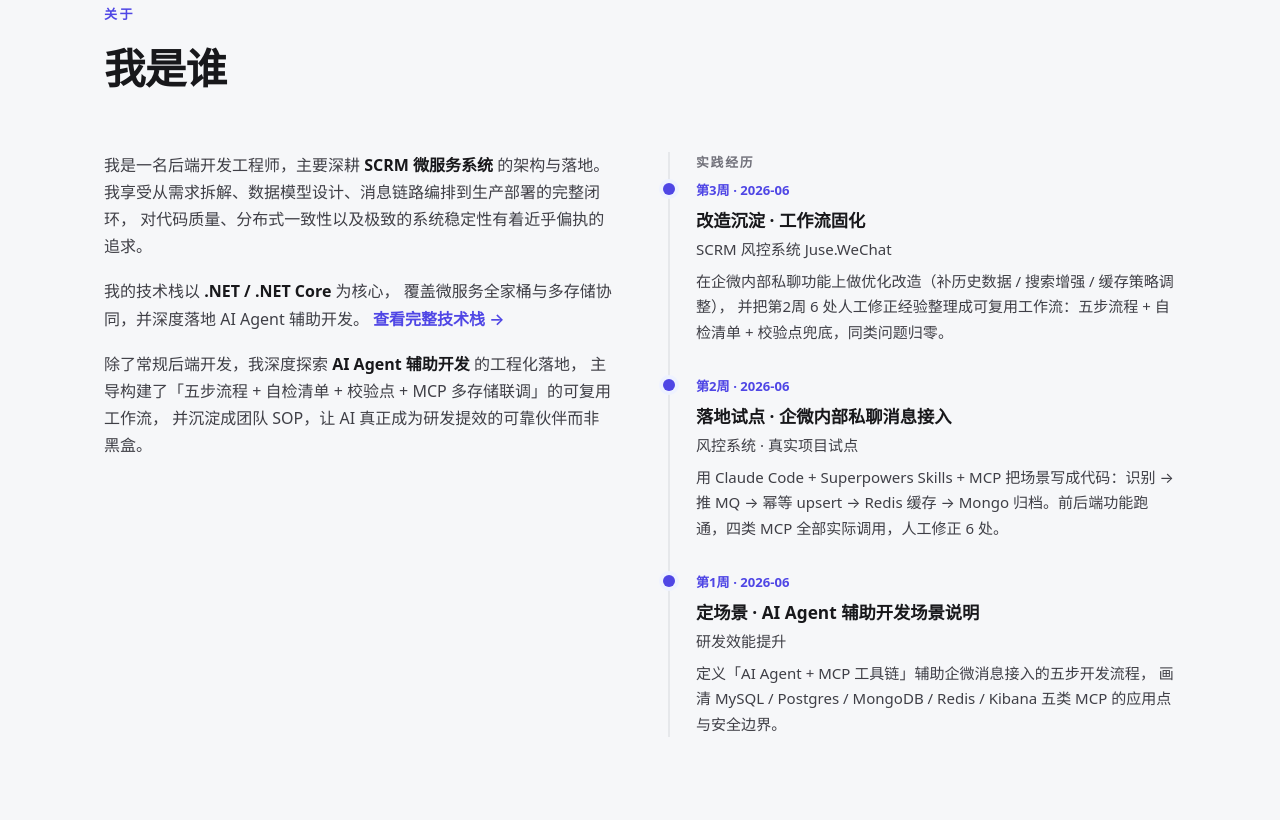
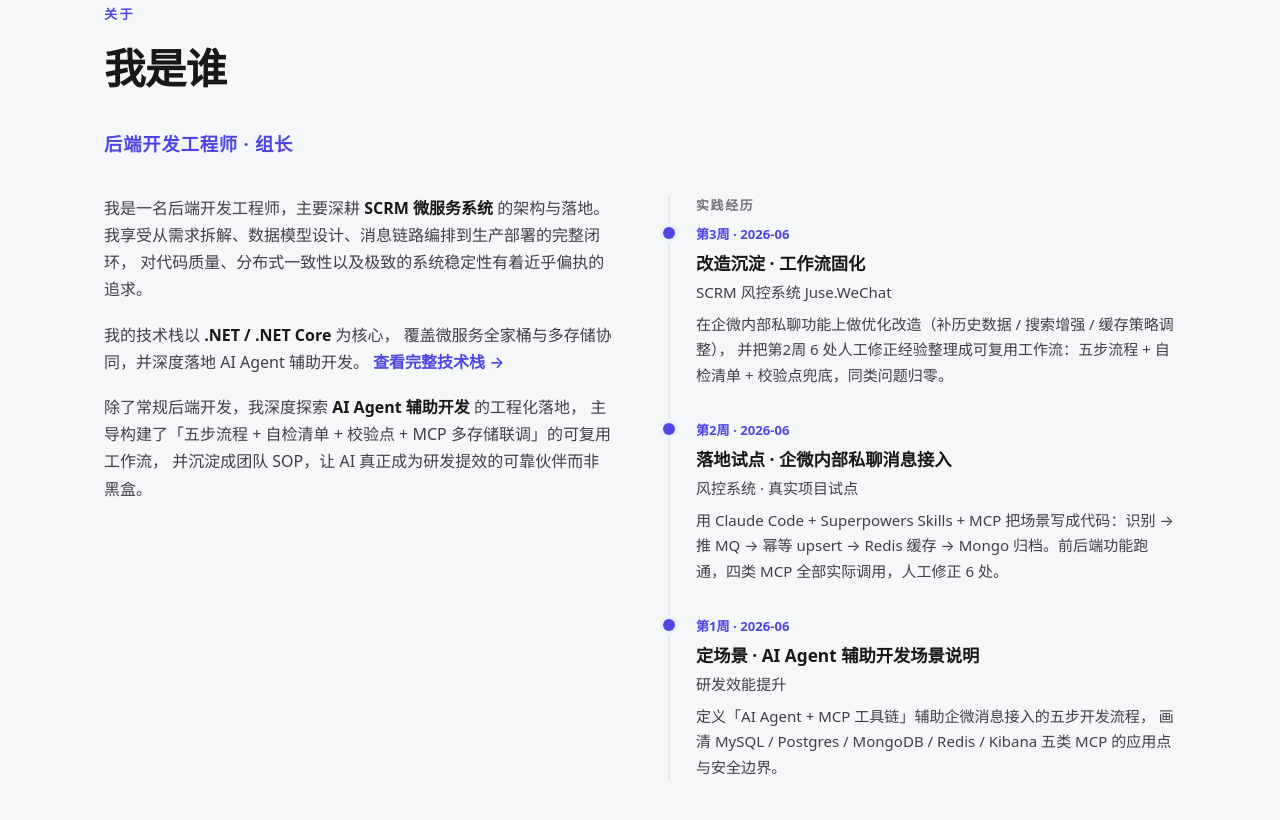
Before and after one commit to ghtaoge/resume, a plain HTML site: page index.html in a window 1280 px wide. Shown: the part 1419-2239 px from the top of the page. Drawn offline with Linux system fonts and the light colour scheme.

Commit message:
feat: 在'我是谁'标题下添加职位信息（后端开发工程师 · 组长）

```diff
--- a/index.html
+++ b/index.html
@@ -112,6 +112,7 @@
       <div class="container">
         <p class="section-label reveal">关于</p>
         <h2 class="section-title reveal">我是谁</h2>
+        <p class="job-title reveal">后端开发工程师 · 组长</p>
 
         <div class="about-grid">
           <div class="about-text reveal">
--- a/styles.css
+++ b/styles.css
@@ -354,6 +354,10 @@ button { font: inherit; cursor: pointer; border: none; background: none; color:
   font-size: 1rem; color: var(--text-soft); max-width: 560px;
   margin-top: -32px; margin-bottom: 48px;
 }
+.job-title {
+  font-size: 1.15rem; font-weight: 700; color: var(--brand);
+  letter-spacing: .04em; margin-top: -24px; margin-bottom: 36px;
+}
 .inline-link { color: var(--brand); font-weight: 600; }
 .inline-link:hover { text-decoration: underline; }
 
```
